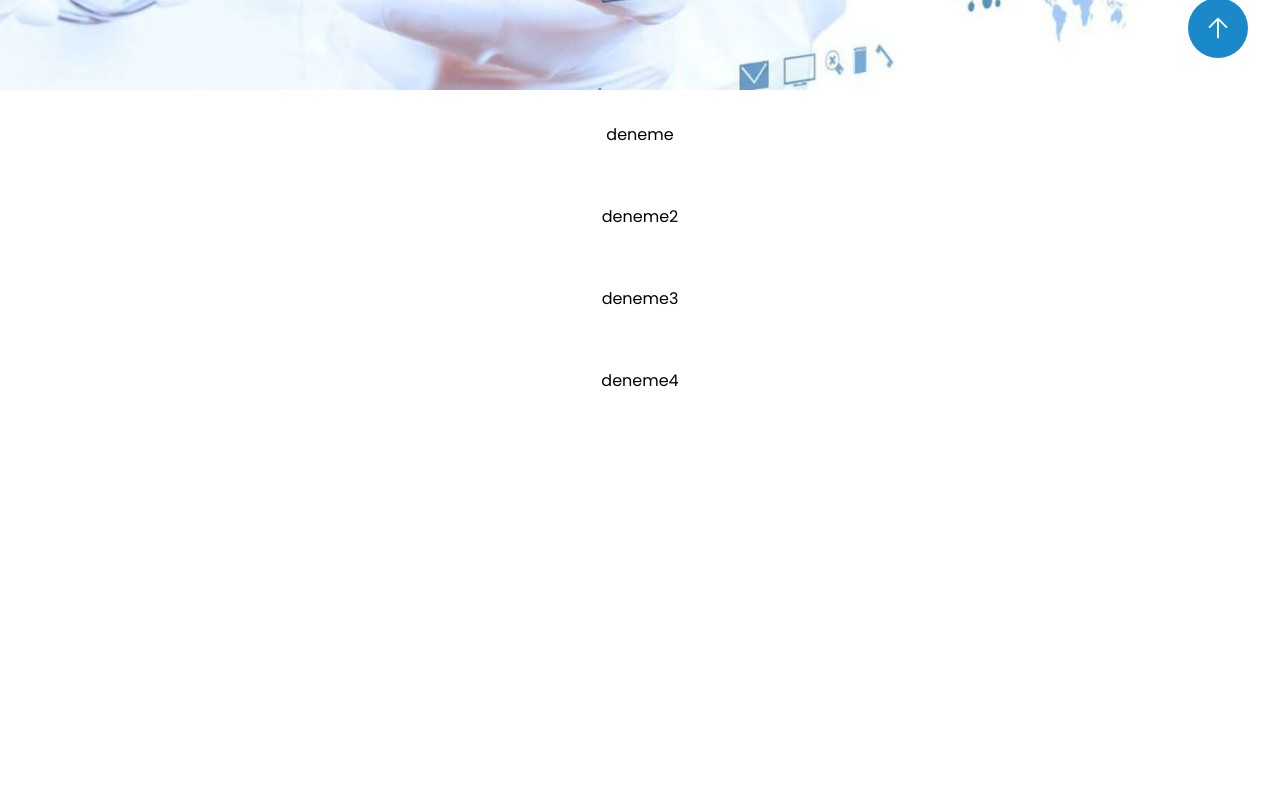
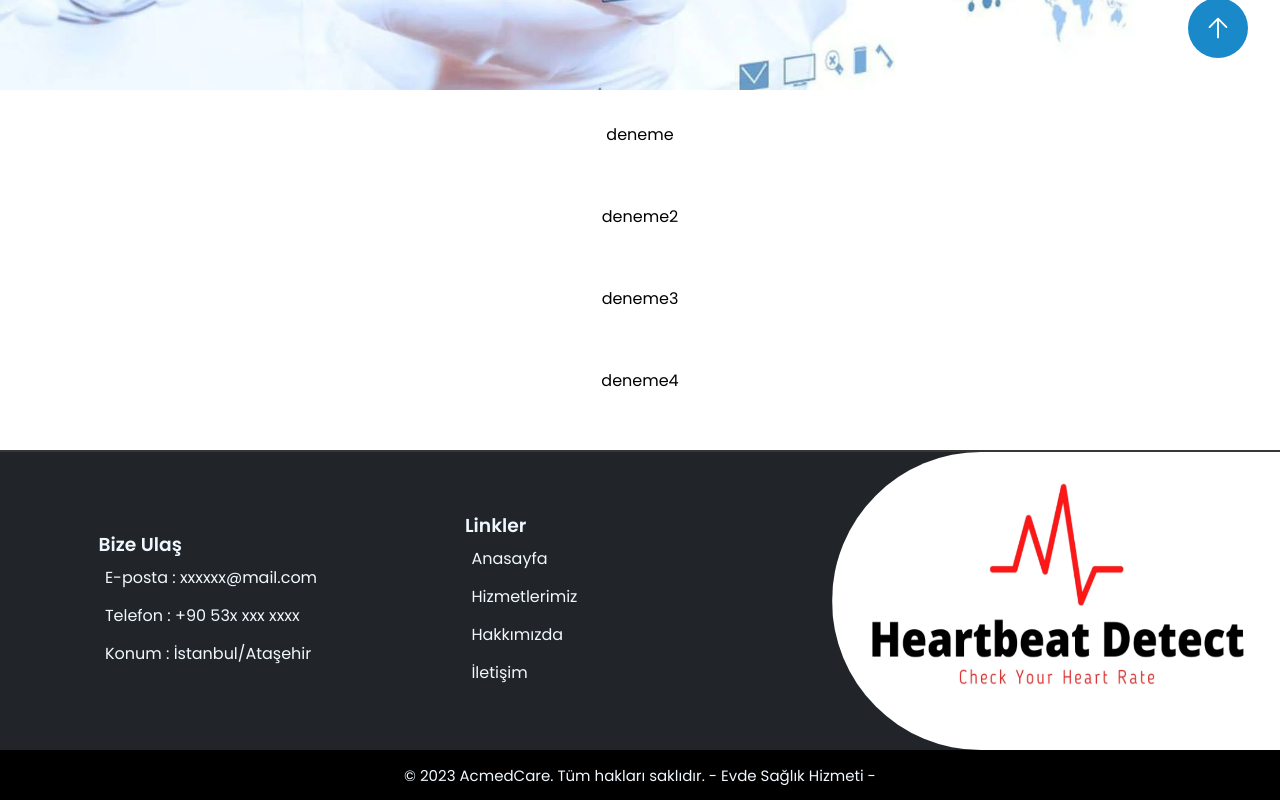
Before and after one commit to taneruzum/Medical-Web-Site, a Next.js app: page / in a window 1280 px wide. Shown: the part 710-1510 px from the top of the page. Before the commit the page ends 1128 px from the top, so only its background shows below. Built offline with nearby package versions, Linux system fonts and the light colour scheme.

Commit message:
Footer added.

```diff
--- a/src/pages/index.tsx
+++ b/src/pages/index.tsx
@@ -39,7 +39,9 @@ export default function Home() {
         </div>
 
 
-
+        <footer>
+          <Footer></Footer>
+        </footer>
 
       </div>
     </div>
```
